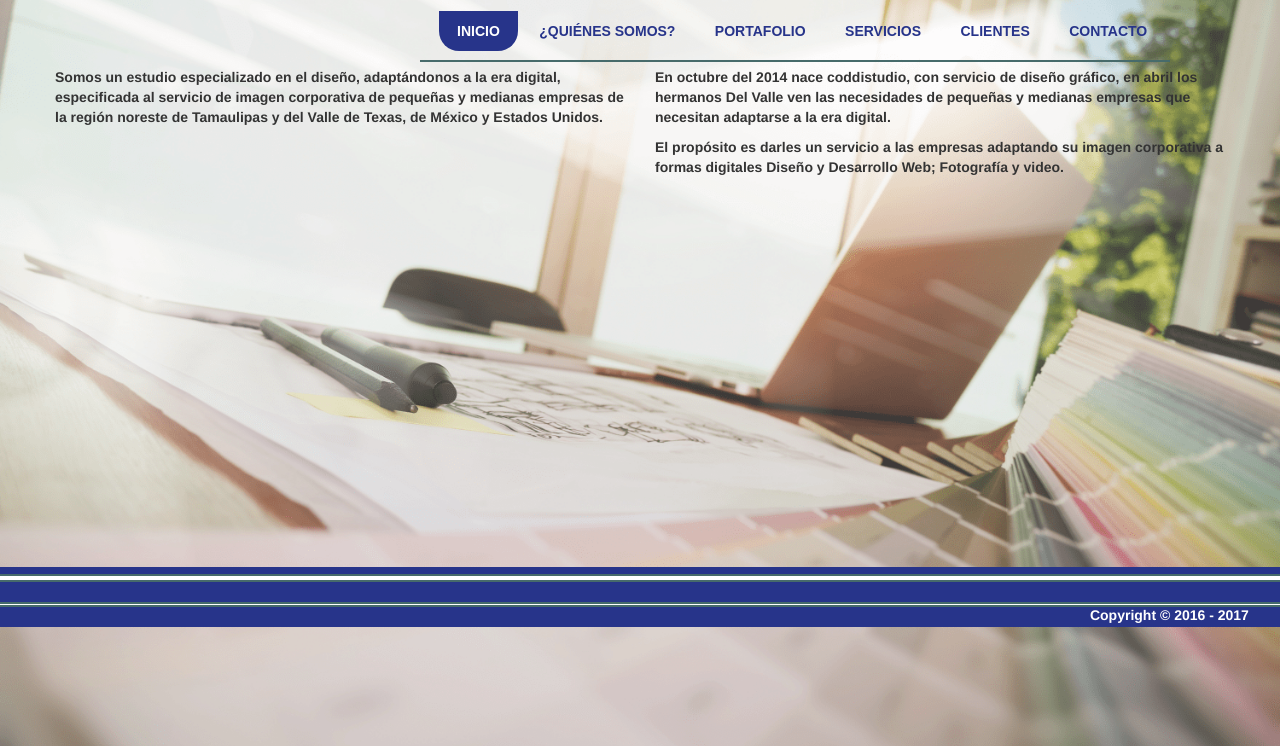
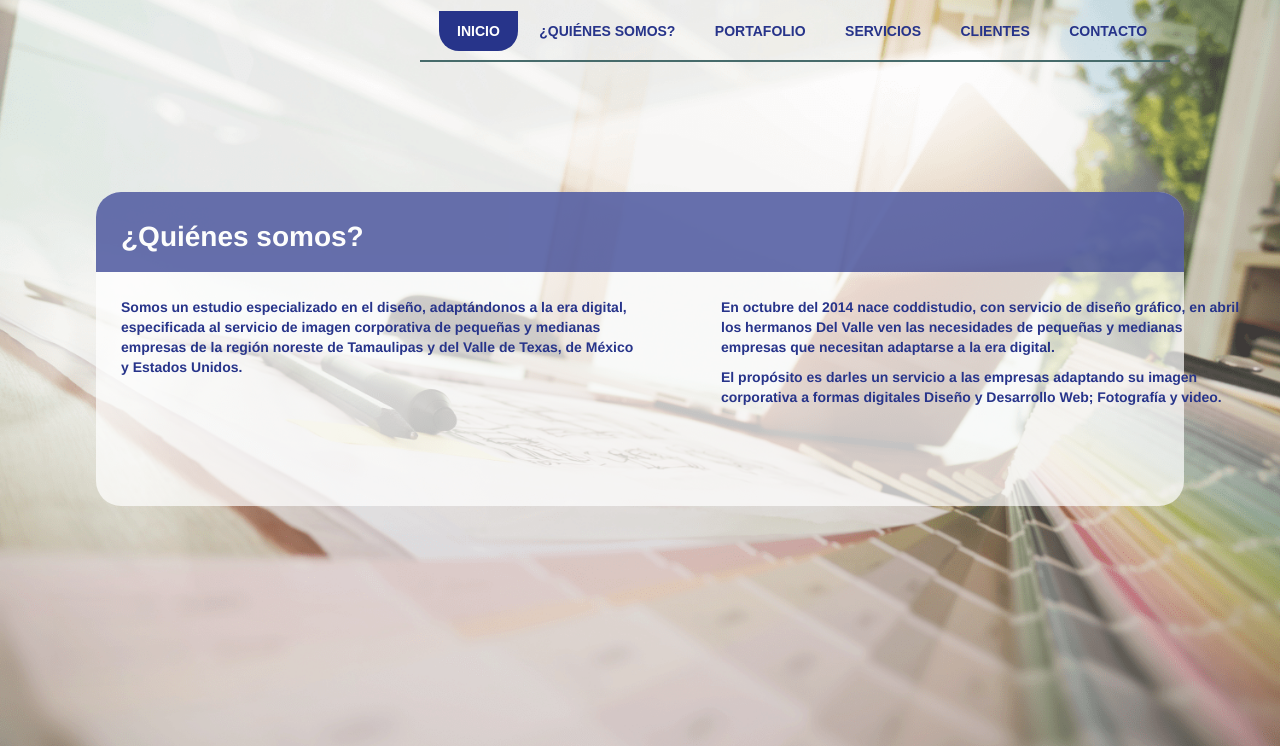
Before and after one commit to VictorCoddistudio/Coddistudio, a PHP site: page /quienes in a window 1280 px wide. Shown: the top 746 px of the page. Run offline with PHP 8.4, Linux system fonts and the light colour scheme; some libraries are stand-ins or nearby versions.

Commit message:
Cambio a quienes somos y estilos.css

```diff
--- a/css/estilos.css
+++ b/css/estilos.css
@@ -46,10 +46,11 @@ section{/*Pendiente*/
 }
 
 .contenedor {
-
+	border-radius: 25px;
 	background-image: url("../imagenes/fondo-blanco.png");
 	position: relative;
 	top:120px;
+
 
 	width: 85%;
 	/*margin: auto;*/
@@ -74,11 +75,13 @@ section{/*Pendiente*/
 
 .titulo {
 	font-weight: 300;
-	color: #27348A;
+	color:#ffffff;/*;27348A;*/
+	background-color:#27348A;
 	text-align: left;
-
+	border-radius: 25px 25px 0px 0px;
 	padding:25px;
 	padding-bottom:15px;
+	 opacity: 0.7;
 
 }
 
--- a/views/quienes.view.php
+++ b/views/quienes.view.php
@@ -14,15 +14,27 @@
 		</article>
 	</div>
 </div>-->
+
+
+<div class="contenedor">
+
+
+	<div class="contenido">
+		<h1 class="titulo">¿Quiénes somos?</h1>
 		<div class="container">
 			<div class="row">
 				<div class="span6">
+					<article>
 						<p>Somos un estudio especializado en el diseño, adaptándonos a la era digital, especificada al servicio de imagen corporativa de pequeñas y medianas empresas de la región noreste de Tamaulipas y del Valle de Texas, de México y Estados Unidos.</p>
-
+					</article>
 				</div>
 				<div class="span6">
+					<article>
 						<p>En octubre del 2014 nace coddistudio, con servicio de diseño gráfico, en abril los hermanos Del Valle ven las necesidades de pequeñas y medianas empresas que necesitan adaptarse a la era digital.</p>
 						<p>El propósito es darles un servicio a las empresas adaptando su imagen corporativa a formas digitales Diseño y Desarrollo Web; Fotografía y video.</p>
+					</article>
+				</div>
+			</div>
 		</div>
 	</div>
 </div>
```
Lines whose indentation alone changed are shown as unchanged.
